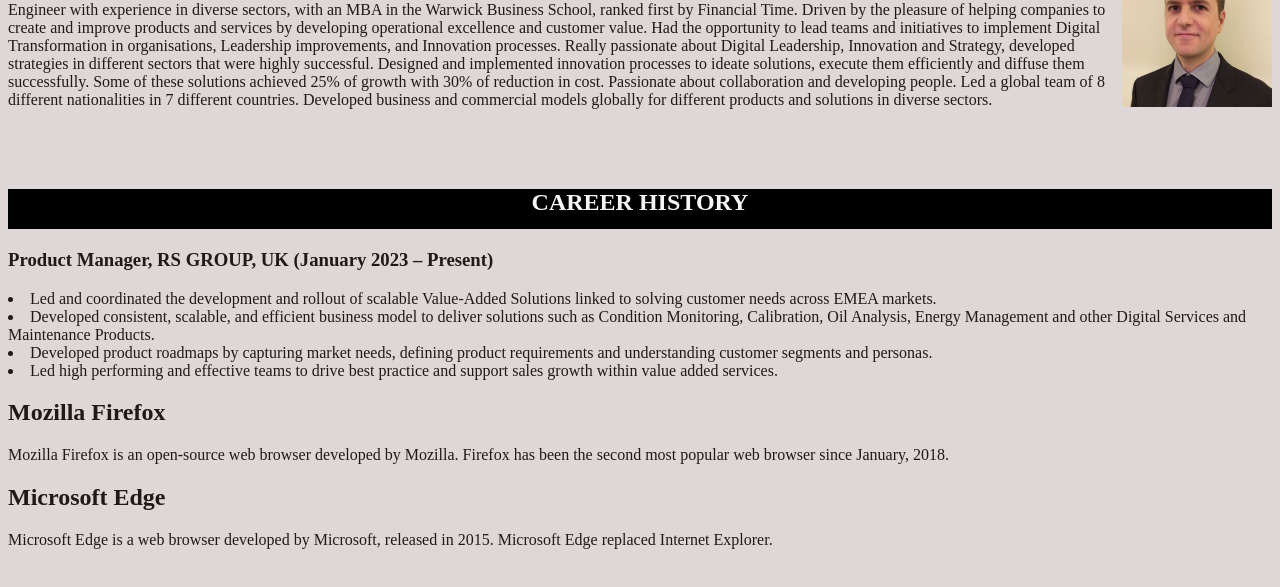
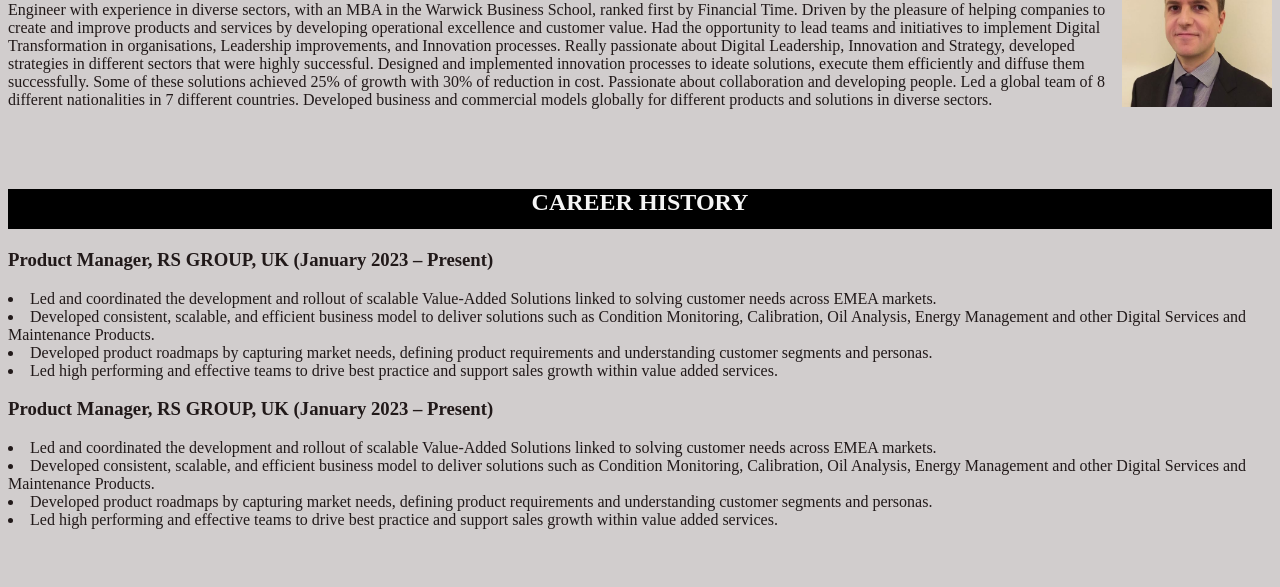
Before and after one commit to pabloramirez1981/pabloramirez1981.github.io, a plain HTML site: page index.html in a window 1280 px wide. Shown: the part 79-666 px from the top of the page. Drawn offline with Linux system fonts and the light colour scheme.

Commit message:
version2401

```diff
--- a/index.html
+++ b/index.html
@@ -4,7 +4,7 @@
         <title>Pablo Site</title>
        <style>
        body{
-    background-color: rgb(222, 215, 215);
+    background-color: rgb(209, 205, 205);
            color: rgb(33, 25, 25);
        }
        #foo {
@@ -33,16 +33,14 @@
                 <li>Developed product roadmaps by capturing market needs, defining product requirements and understanding customer segments and personas.</li>
                  <li>Led high performing and effective teams to drive best practice and support sales growth within value added services.</li>         </p>
             </article>
+            <article>
+                <h3>Product Manager, RS GROUP, UK			        					             (January 2023 – Present)</h3>
 
-        <article>
-
-            <h2>Mozilla Firefox</h2>
-            <p>Mozilla Firefox is an open-source web browser developed by Mozilla. Firefox has been the second most popular web browser since January, 2018.</p>
-            </article>
-
-            <article>
-            <h2>Microsoft Edge</h2>
-            <p>Microsoft Edge is a web browser developed by Microsoft, released in 2015. Microsoft Edge replaced Internet Explorer.</p>
-            </article>
+           <p>
+               <li>  Led and coordinated the development and rollout of scalable Value-Added Solutions linked to solving customer needs across EMEA markets.</li>
+               <li>Developed consistent, scalable, and efficient business model to deliver solutions such as Condition Monitoring, Calibration, Oil Analysis, Energy Management and other Digital Services and Maintenance Products.</li>
+               <li>Developed product roadmaps by capturing market needs, defining product requirements and understanding customer segments and personas.</li>
+                <li>Led high performing and effective teams to drive best practice and support sales growth within value added services.</li>         </p>
+           </article>
 
     </body>
```
